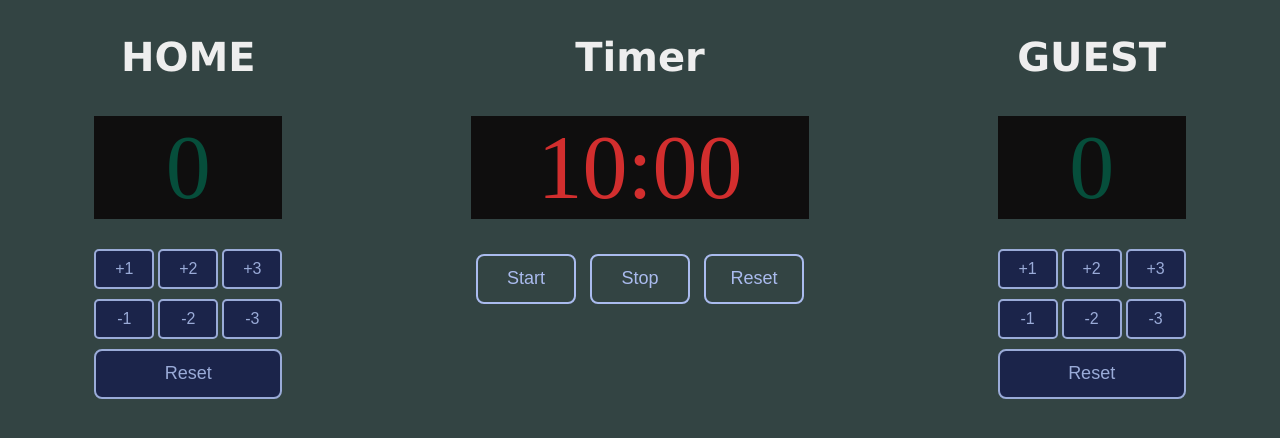
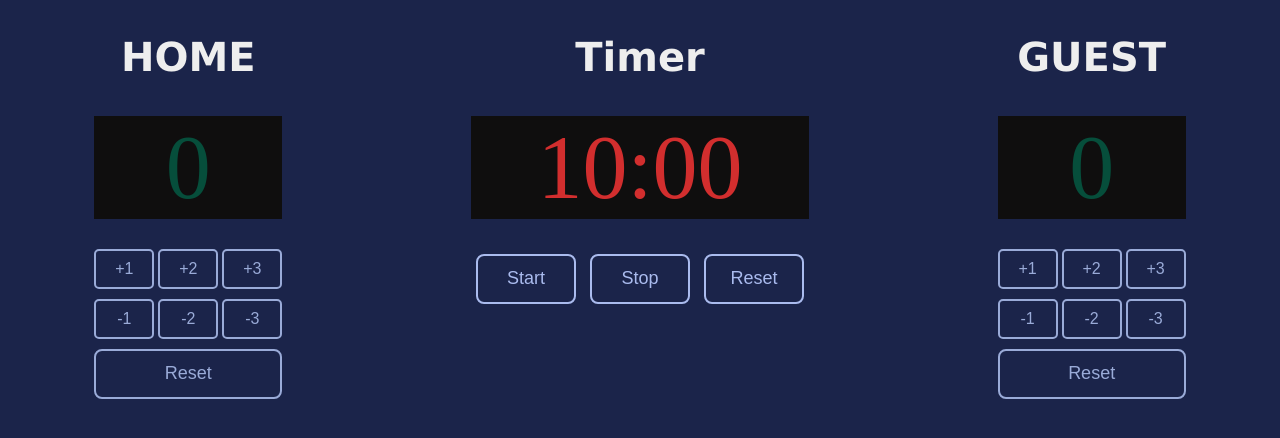
Before and after one commit to 6172501003-hue/BASKETBALL-SCOREBOARD-FIX-, a plain HTML site: page index.html in a window 1280 px wide. Drawn offline with Linux system fonts and the light colour scheme.

Commit message:
Update index.css

```diff
--- a/index.css
+++ b/index.css
@@ -7,7 +7,7 @@
 
 body {
     margin: 0;
-    background-color: #334443;
+    background-color: #1B244A;
 }
 
 .container {
```
